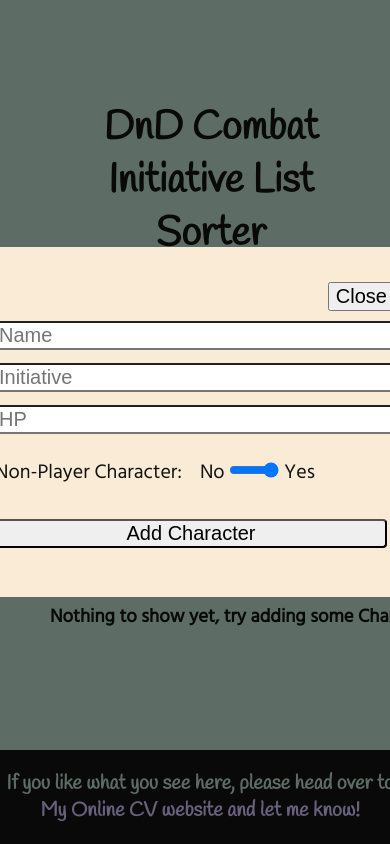
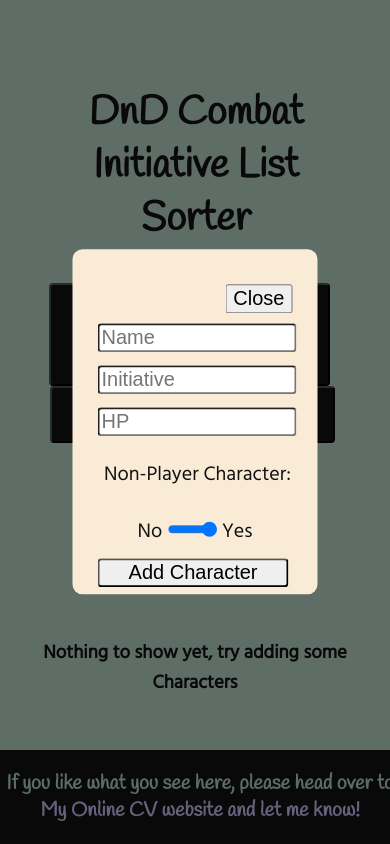
Before and after one commit to Cvlumww/DM, a React (Create React App) app: page / in a window 390 px wide. Both pictures are taken after a click on the button "Add Character Here". Shown: the top 844 px of the page. Built offline with nearby package versions, Linux system fonts and the light colour scheme.

Commit message:
Fixed mobile optimisation

```diff
--- a/src/App.js
+++ b/src/App.js
@@ -48,23 +48,19 @@
     setInitiatives(initsSorted);
   };
 
-  useEffect(() => {
-    if (initiatives !== initiatives) {
-      // Sort();
-    }
-  }, [initiatives]);
+  // useEffect(() => {
+  //   if (initiatives !== initiatives) {
+  //     // Sort();
+  //   }
+  // }, [initiatives]);
 
   const UpdateHP = (num, id, e) => {
-    console.log("num: ", num);
     const updatedInitiatives = initiatives.filter((initiative) => {
       if (initiative.id === id) {
         initiative.HP += num;
       }
       return initiative;
     });
-
-    console.log("updatedInitiatives: ", updatedInitiatives);
-    console.log("Initiatives: ", initiatives);
 
     setInitiatives(updatedInitiatives);
   };
--- a/src/css/App.css
+++ b/src/css/App.css
@@ -7,6 +7,12 @@
   margin: 0;
   overflow-x: hidden;
   font-family: "Hind", sans-serif;
+}
+
+@media only screen and (max-width: 900px) {
+  body {
+    max-width: 100vw;
+  }
 }
 
 .App {
@@ -35,7 +41,7 @@
   .Header h1 {
     width: 80%;
     font-size: 40px;
-    padding: 25px;
+    padding: 10px;
     text-align: center;
     margin-left: -20px;
   }
@@ -79,6 +85,8 @@
 @media only screen and (max-width: 900px) {
   .buttons button {
     margin: auto;
+    display: inline-block;
+    width: 40%;
   }
 }
 
@@ -105,7 +113,7 @@
 
 @media only screen and (max-width: 900px) {
   .nav2 button {
-    width: 80vw;
+    width: 73vw;
   }
 }
 
@@ -130,6 +138,13 @@
   border-radius: 10px;
   -webkit-transform: translate(-50%, -50%);
           transform: translate(-50%, -50%);
+}
+
+@media only screen and (max-width: 900px) {
+  .Pop-Up .inputBox {
+    width: 50%;
+    height: 35%;
+  }
 }
 
 .Pop-Up .inputBox button {
@@ -170,6 +185,12 @@
           transition-duration: 0.3s;
 }
 
+@media only screen and (max-width: 900px) {
+  .Pop-Up .inputBox .NPC {
+    text-align: center;
+  }
+}
+
 .Pop-Up .inputBox .NPC p {
   width: 200px;
   display: inline-block;
@@ -190,18 +211,24 @@
 @media only screen and (max-width: 1200px) {
   .CharContainer {
     width: 34%;
+    margin: auto;
+    margin-bottom: 150px;
   }
 }
 
 @media only screen and (max-width: 900px) {
   .CharContainer {
     width: 40%;
+    margin: auto;
+    margin-bottom: 150px;
   }
 }
 
 @media only screen and (max-width: 700px) {
   .CharContainer {
     width: 80%;
+    margin: auto;
+    margin-bottom: 150px;
   }
 }
 
@@ -281,6 +308,14 @@
   width: 450px;
 }
 
+@media only screen and (max-width: 900px) {
+  .empty {
+    width: 80vw;
+    text-align: center;
+    margin: auto;
+  }
+}
+
 .Footer {
   margin-top: auto;
   background-color: #101211;
@@ -295,6 +330,8 @@
 @media only screen and (max-width: 900px) {
   .Footer {
     padding: 15px;
+    position: fixed;
+    bottom: 0;
   }
 }
 
--- a/src/css/App.scss
+++ b/src/css/App.scss
@@ -21,6 +21,10 @@
   margin: 0;
   overflow-x: hidden;
   font-family: $bodyFont;
+
+  @media only screen and (max-width: 900px) {
+    max-width: 100vw;
+  }
 }
 
 .App {
@@ -42,7 +46,7 @@
     @media only screen and (max-width: 900px) {
       width: 80%;
       font-size: 40px;
-      padding: 25px;
+      padding: 10px;
       text-align: center;
       margin-left: -20px;
     }
@@ -82,6 +86,9 @@
 
     @media only screen and (max-width: 900px) {
       margin: auto;
+      display: inline-block;
+
+      width: 40%;
     }
   }
 }
@@ -107,7 +114,7 @@
     cursor: pointer;
 
     @media only screen and (max-width: 900px) {
-      width: 80vw;
+      width: 73vw;
     }
   }
 }
@@ -135,6 +142,11 @@
     border-radius: 10px;
 
     transform: translate(-50%, -50%);
+
+    @media only screen and (max-width: 900px) {
+      width: 50%;
+      height: 35%;
+    }
 
     button {
       float: right;
@@ -171,6 +183,9 @@
     }
 
     .NPC {
+      @media only screen and (max-width: 900px) {
+        text-align: center;
+      }
       p {
         width: 200px;
         display: inline-block;
@@ -195,14 +210,20 @@
 
   @media only screen and (max-width: 1200px) {
     width: 34%;
+    margin: auto;
+    margin-bottom: 150px;
   }
 
   @media only screen and (max-width: 900px) {
     width: 40%;
+    margin: auto;
+    margin-bottom: 150px;
   }
 
   @media only screen and (max-width: 700px) {
     width: 80%;
+    margin: auto;
+    margin-bottom: 150px;
   }
 
   .item {
@@ -277,6 +298,12 @@
   margin-top: 50px;
   margin-left: 50px;
   width: 450px;
+
+  @media only screen and (max-width: 900px) {
+    width: 80vw;
+    text-align: center;
+    margin: auto;
+  }
 }
 
 // Footer
@@ -295,6 +322,9 @@
 
   @media only screen and (max-width: 900px) {
     padding: 15px;
+
+    position: fixed;
+    bottom: 0;
   }
 
   h4 {
```
Also changed, not shown: src/graphics/logo-design-1.png (deleted), 12 other files (tests, documents, lock files or other folders).
